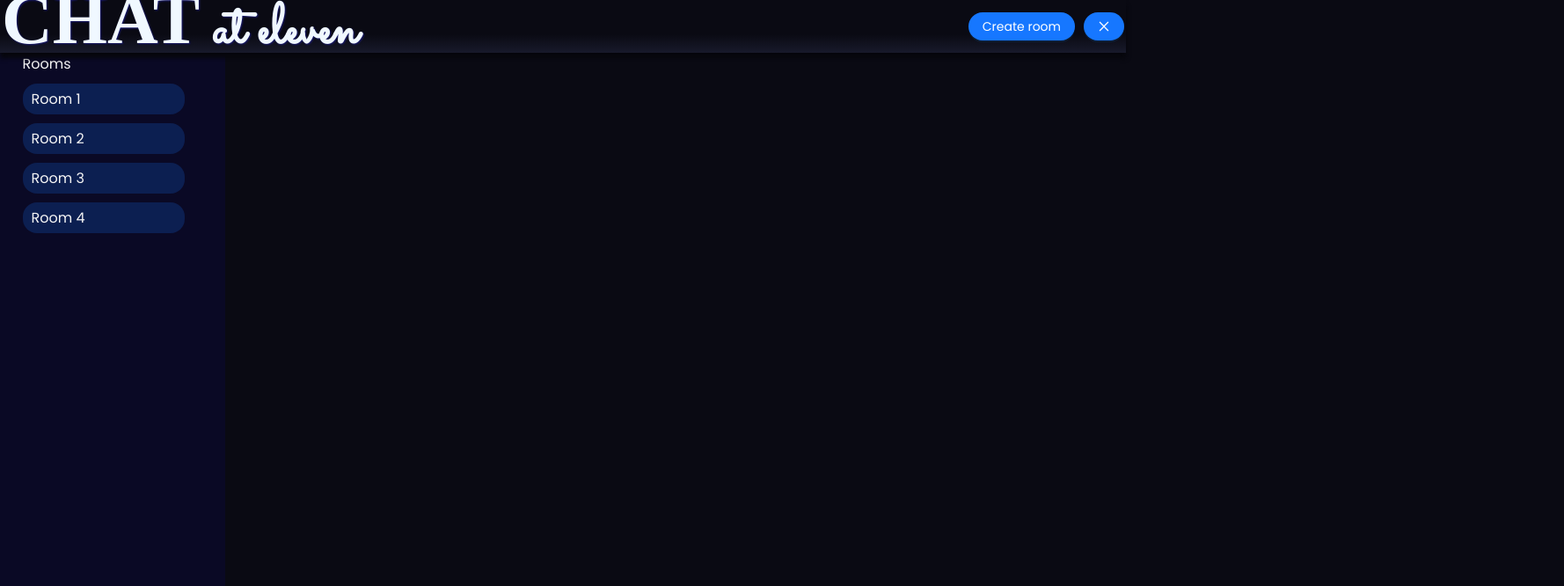
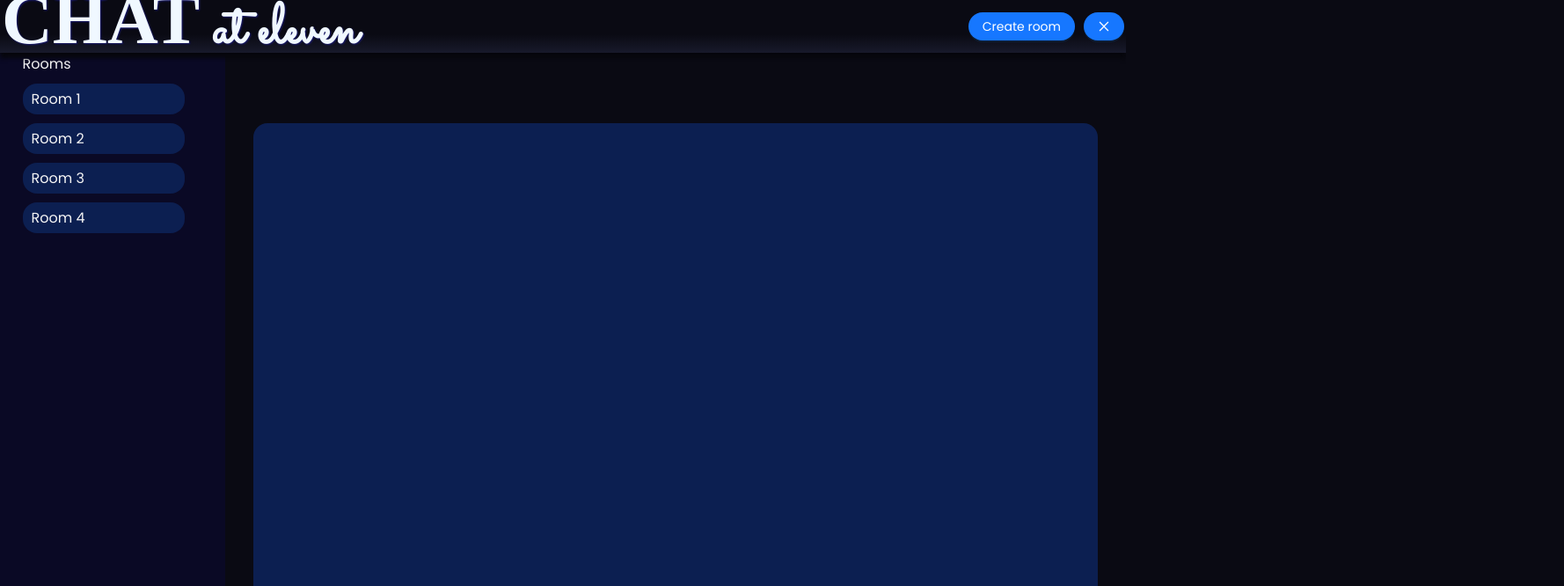
Before and after one commit to AjshaC/Socket-Chatt-App, a React (Vite) app in the folder client/: page /chat in a window 1280 px wide. Shown: the top 666 px of the page at 88% size, 1778 px wide, since content can reach past the window. Built offline with nearby package versions, Linux system fonts and the light colour scheme; a web font is replaced by a local one.

Commit message:
autoscroll css

```diff
--- a/client/src/components/ChatWindow/ChatWindow.css
+++ b/client/src/components/ChatWindow/ChatWindow.css
@@ -2,12 +2,75 @@
   position: relative;
   display: flex;
   flex-direction: column;
-  padding-right: 8px;
-  min-height: 60vh;
-  width: 80%;
+  margin: 2rem;
+  height: 80vh;
+  width: 80vw;
   align-items: flex-end;
-  margin-left: 0%;
+  background: #0c1f51;
+  border-radius: 16px;
 }
+
+
+.ChatWindow .ChatHeader {
+  height: 45px;
+  width: 100%;
+  border-radius: 10px 10px 0 0;
+}
+
+
+.ChatWindow .ChatHeader p {
+  display: flex;
+  justify-content: flex-start;
+  margin: 1rem;
+  color: whitesmoke;
+}
+
+.ChatBody {
+  height: 85%;
+  width: 100%;
+  padding: 1rem;
+}
+
+
+.ChatWindow .ChatBody .MessageContainer {
+  width: 100%;
+  height: 100%;
+  overflow-y: scroll;
+  overflow-x: hidden;
+}
+
+
+.ChatWindow .ChatBody .MessageContainer::-webkit-scrollbar {
+  display: none;
+}
+
+
+.Message {
+  display: flex;
+  flex-direction: column;
+  width: fit-content;
+  background-color: antiquewhite; /*BARA TILLFÄLLIG FÄRG FÖR ATT KUNNA SE CHATTARNA*/
+  border: 2px solid black; /*BARA TILLFÄLLIG FÄRG FÖR ATT KUNNA SE CHATTARNA*/
+  border-radius: 10px;
+  padding: 10px;
+  margin-bottom: 2rem;
+}
+
+
+.MessageContent {
+  font-size: medium;
+}
+
+
+.MessageMeta {
+  display: flex;
+  flex-direction: row;
+  gap: 1rem;
+  font-size: small;
+  font-weight: bold;
+}
+
+
 .UserJoined {
   display: flex;
   align-items: center;
@@ -15,31 +78,13 @@
   width: 100%;
 }
 
-.MessageContainer {
-  display: flex;
-  flex-direction: column;
-  min-width: 50%;
-  gap: 1rem;
-  background-color: antiquewhite; /*BARA TILLFÄLLIG FÄRG FÖR ATT KUNNA SE CHATTARNA*/
-}
-
-.MessageBox {
-  display: flex;
-  flex-direction: column;
-  border: 2px solid black;
-}
-
-.MessageMeta {
-  display: flex;
-  flex-direction: row;
-  gap: 1rem;
-}
 
 .ChatFooter {
   display: flex;
-  width: 99%;
+  width: 80%;
   position: absolute;
   bottom: 0;
+  right: 0;
 }
 
 .SendInput {
@@ -50,10 +95,12 @@
   color: whitesmoke;
 }
 
+
 .SendInput::placeholder {
   color: whitesmoke;
 }
 
+
 .SendBtn {
   border-radius: 0px 16px 16px 0px;
 }
--- a/client/src/components/ChatWindow/ChatWindow.tsx
+++ b/client/src/components/ChatWindow/ChatWindow.tsx
@@ -76,7 +76,14 @@ export default function ChatWindow() {
 
   <div className="ChatWindow">
 
-      <div className="UserJoined">
+    <div className="ChatHeader">
+      {isTyping && <p>{user} is typing...</p>}
+    </div>
+
+      <div className="ChatBody">
+        <ScrollToBottom className="MessageContainer">
+
+        <div className="UserJoined">
         {showAlert && (
           <Alert
             message={` ${userJoined} Joined Chat`}
@@ -87,11 +94,9 @@ export default function ChatWindow() {
         )}
       </div>
 
-      <div className="MessageContainer">
-        <ScrollToBottom>
-          {messageList.map((messageContent) => {
+        {messageList.map((messageContent) => {
             return (
-              <div className="MessageBox">
+              <div className="Message">
 
                 <div className="MessageContent">
                   <p>{messageContent.message}</p>
@@ -105,12 +110,9 @@ export default function ChatWindow() {
             )
           })}
 
-        {/*This is triggered when a user is typing*/}
-          <div className="IsTyping">
-            {isTyping && <p>{user} is typing...</p>}
-          </div>
+        </ScrollToBottom>
+      </div>
 
-          </ScrollToBottom>
 
           <div className="ChatFooter">
             <Input
@@ -125,6 +127,6 @@ export default function ChatWindow() {
 
             <Button className="SendBtn" onClick={sendMessage} type="primary"><SendOutlined /></Button>
           </div>
-    </div>
   </div>
+
 )}
--- a/client/src/pages/ChatPage.css
+++ b/client/src/pages/ChatPage.css
@@ -4,12 +4,16 @@ body {
 
 .ChatPageWrapper {
   height: 100%;
-  max-width: 100%;
+  width: 100%;
+  background-size: cover;
+  display: flex;
+  flex-direction: column;
 }
 
 .MainChatContent {
   display: flex;
   flex-direction: row;
+  justify-content: space-between;
   align-items: center;
   min-height: 60vh;
   width: 100%;
```
